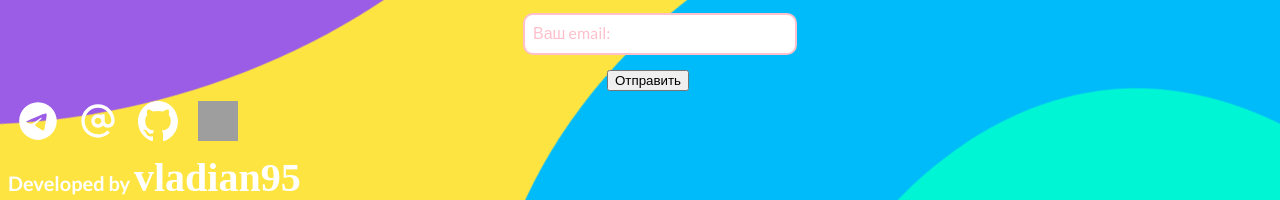
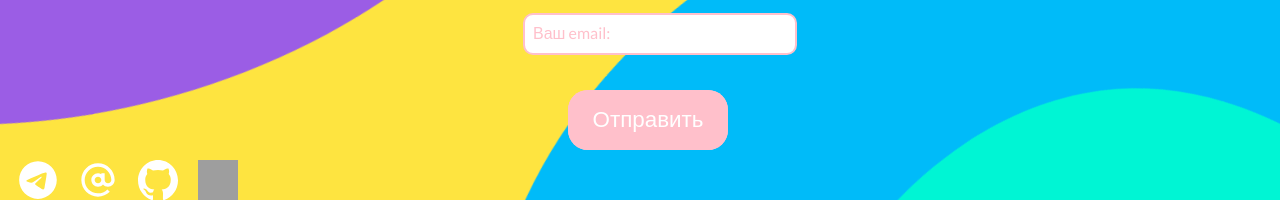
Before and after one commit to vladian95/pooshka-roulette, a React (Create React App) app: page / in a window 1280 px wide. Shown: the part 515-715 px from the top of the page. Built offline with nearby package versions, Linux system fonts and the light colour scheme; grey boxes are pictures that could not be loaded; a web font is replaced by a local one.

Commit message:
added all styles

```diff
--- a/src/components/form/Form.jsx
+++ b/src/components/form/Form.jsx
@@ -89,8 +89,12 @@ const Form = ({ selectedPrize }) => {
             <span className="inputLabel">Ваш email:</span>
           </div>
 
-          <button type="submit">Отправить</button>
-          {success && <p>Сообщение успешно отправлено!</p>}
+          <button className="formBtn" type="submit">
+            <span>О</span>тправить
+          </button>
+          {success && (
+            <h2 className="successText">Информация успешна отправлена!</h2>
+          )}
           <Modal
             isOpen={modalIsOpen}
             onRequestClose={closeModal}
@@ -107,12 +111,16 @@ const Form = ({ selectedPrize }) => {
                 alignItems: 'center',
                 backgroundColor: 'rgba(255, 255, 255, 0.8)',
                 backdropFilter: 'blur(10px)',
+                borderRadius: '20px',
+                color: 'gray',
               },
             }}
           >
             <h2>Спасибо за участие в розыгрыше!</h2>
             <p>Ваша заявка успешно отправлена.</p>
-            <button onClick={closeModal}>X</button>
+            <button className="modalBtn" onClick={closeModal}>
+              Закрыть
+            </button>
           </Modal>
         </form>
       </div>
--- a/src/components/form/form.scss
+++ b/src/components/form/form.scss
@@ -68,3 +68,63 @@ form {
   border-radius: 10px;
   letter-spacing: 0.2em;
 }
+
+.formBtn {
+  width: 160px;
+  height: 60px;
+  margin-top: 20px;
+  color: #fff;
+  background-color: pink;
+  border: none;
+  border-radius: 20px;
+  cursor: pointer;
+  font-size: 1.4em;
+  position: relative;
+  transition: all 0.2s;
+  &:before {
+    content: '';
+    position: absolute;
+    top: 0;
+    left: 0;
+    width: 100%;
+    height: 100%;
+    background-color: pink;
+    transition: all 0.4s;
+    border-radius: 20px;
+    z-index: -1;
+  }
+  &:hover:before {
+    transform: scaleX(1.4) scaleY(1.6);
+    opacity: 0;
+  }
+  &:hover {
+    transform: translateY(-3px);
+    box-shadow: 0 10px 20px rgba(0, 0, 0, 0.7);
+  }
+  &:active {
+    transform: translateY(-1px);
+    box-shadow: 0 5px 10px rgba(0, 0, 0, 0.7);
+  }
+}
+
+.successText {
+  color: #fff;
+}
+
+.modalBtn {
+  text-transform: uppercase;
+  background-color: #00aeff;
+  color: #fff;
+  padding: 10px 20px;
+  border-radius: 20px;
+  cursor: pointer;
+  font-size: 1.4em;
+  border: 2px solid #fff;
+  transition: all 0.5s;
+  font-weight: 300;
+  &:hover {
+    font-weight: 700;
+    letter-spacing: 10px;
+    border: 7px solid #fff;
+  }
+}
```
